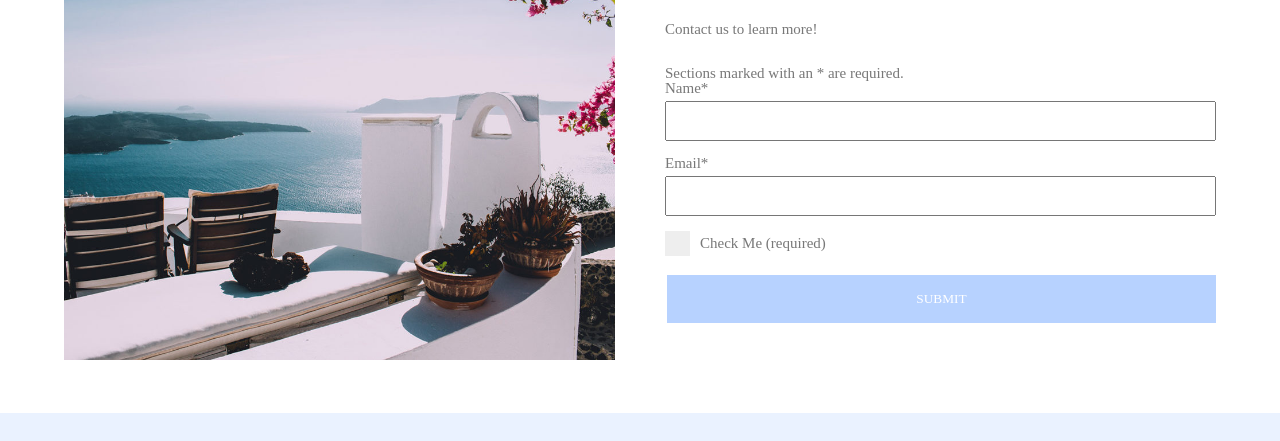
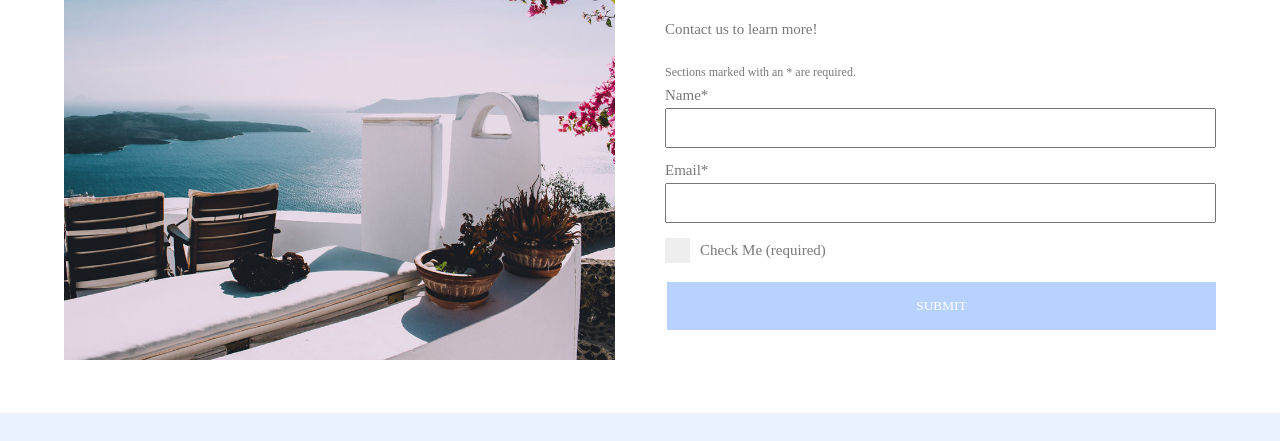
Before and after one commit to rochmarq/INM350SAA-RochelleMarquez-A4, a website: page public/index.html in a window 1280 px wide. Shown: the part 254-695 px from the top of the page. Drawn offline with nearby package versions, Linux system fonts and the light colour scheme; a web font is replaced by a local one.

Commit message:
legend css

```diff
--- a/public/assets/css/style.css
+++ b/public/assets/css/style.css
@@ -55,6 +55,10 @@ h6 {
     font-size: 15px;
 }
 
+legend {
+    font-size: 12px;
+    padding-bottom: 10px;
+}
 label {
     display: block;
     width: 100%;
```
